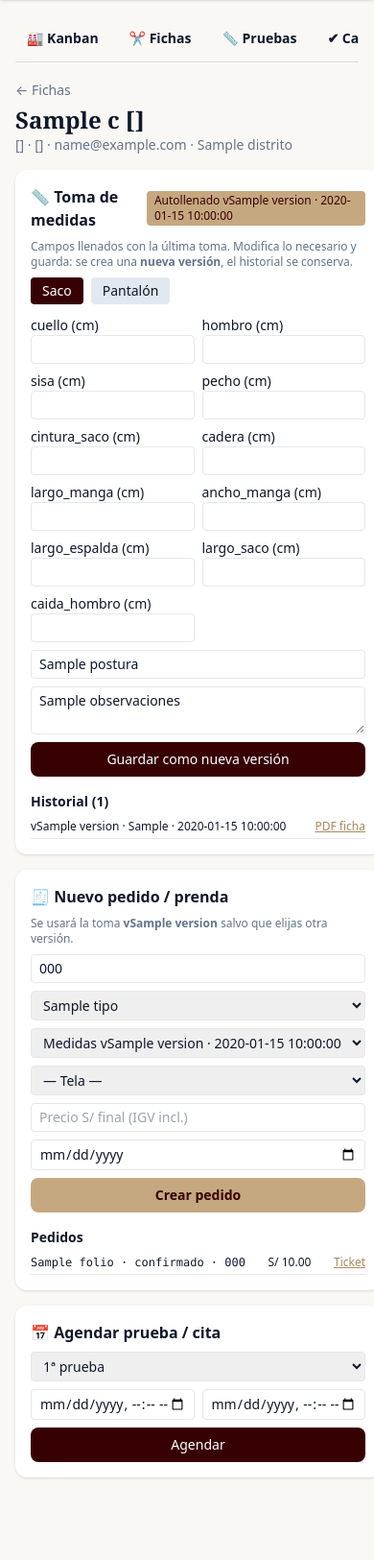
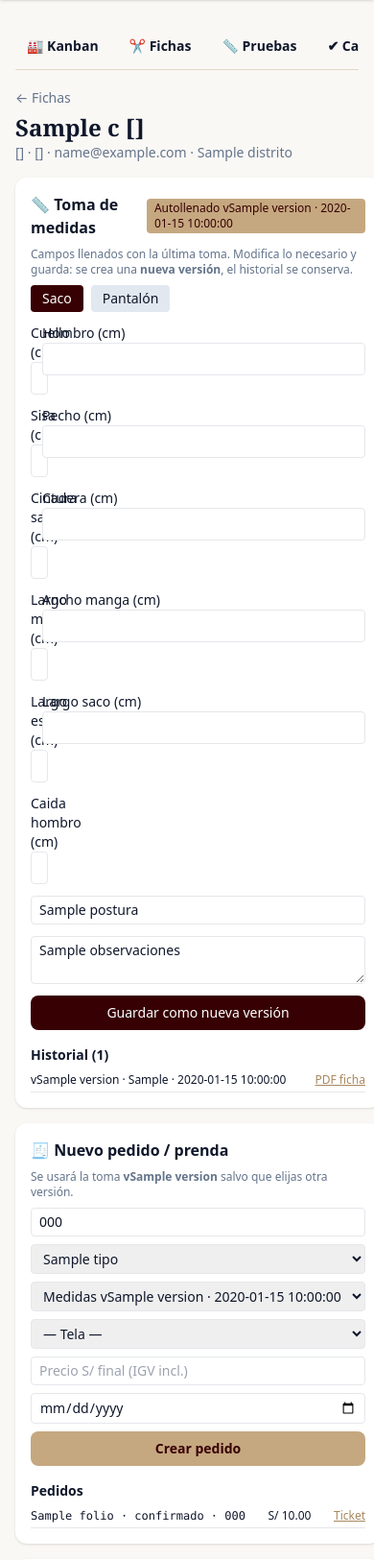
Before and after one commit to Herbe077/Suit-Elans-ERP, a Python web app: template app/templates/taller/ficha_detalle.html in a window 390 px wide. Shown: the part 52-1677 px from the top of the page at 96% size. Before the commit the page ends 1594 px from the top, so only its background shows below. Run offline with Jinja, Linux system fonts and the light colour scheme; the template is opened without the code that fills it: most values are stand-ins (such as "Sample title", 1, 10 or a date in 2020); some libraries are stand-ins or nearby versions.

Commit message:
fix(mobile): fichas responsive, sub-bar scroll, bottom nav y zona peligro
- Medidas grid-cols-1/sm:2 con etiquetas capitalizadas e inputmode decimal
- Sub-barra con scroll horizontal y scrollbar-none
- Bottom nav a 5 accesos + drawer lateral con sidebar completa
- Eliminar ficha movido a Zona de Peligro con doble confirmación

```diff
--- a/app/templates/base.html
+++ b/app/templates/base.html
@@ -27,6 +27,8 @@ h1 { font-family: Georgia, 'Times New Roman', serif; }
 .bg-ink { background-color: #1F1112; }
 .bg-marfil { background-color: #FAF8F5; }
 [x-cloak] { display: none !important; }
+.scrollbar-none { scrollbar-width: none; -ms-overflow-style: none; }
+.scrollbar-none::-webkit-scrollbar { display: none; }
 </style>
 </head>
 <body class="bg-marfil text-slate-900 min-h-screen">
@@ -48,20 +50,30 @@ h1 { font-family: Georgia, 'Times New Roman', serif; }
 </main>
 </div>
 {% if user %}
-{# Mobile bottom nav — consolidado, sin duplicados, incluye Finanzas/Rendimiento #}
-<nav class="lg:hidden fixed bottom-0 inset-x-0 bg-ink text-white flex py-2 text-[11px] z-40 overflow-x-auto" style="padding-bottom: env(safe-area-inset-bottom)">
+{# Mobile bottom nav — 5 accesos máximos; el resto vive en el drawer (sidebar) #}
+<div x-data="{ drawer: false }">
+<nav class="lg:hidden fixed bottom-0 inset-x-0 bg-ink text-white flex justify-around py-2 text-[11px] z-40" style="padding-bottom: env(safe-area-inset-bottom)">
   {% macro mlink(href, icon, label, roles) -%}
   {% if user and (user.role|lower == 'admin' or user.role in roles or user.role|lower in roles|map('lower') ) %}<a href="{{ href }}" class="p-2 whitespace-nowrap text-center min-w-[56px]">{{ icon }}<br>{{ label }}</a>{% endif %}
   {%- endmacro %}
   {{ mlink('/dashboard', '📊', 'Panel', ['VENTA','SASTRE-MAESTRO','SASTRE-ASISTENTE','ALMACEN','FINANZAS','ventas','sastre','taller','almacen','gerente','contador']) }}
   {{ mlink('/ventas/pos', '🛒', 'POS', ['VENTA','SASTRE-MAESTRO','ventas']) }}
+  {{ mlink('/produccion/kanban', '🧵', 'Taller', ['SASTRE-MAESTRO','SASTRE-ASISTENTE','taller','sastre']) }}
   {{ mlink('/ventas/caja', '💰', 'Caja', ['VENTA','SASTRE-MAESTRO','ventas']) }}
-  {{ mlink('/produccion/kanban', '🧵', 'Taller', ['SASTRE-MAESTRO','SASTRE-ASISTENTE','taller','sastre']) }}
-  {{ mlink('/rendimiento/registro', '⚡', 'Tareo', ['SASTRE-MAESTRO','SASTRE-ASISTENTE','taller','sastre']) }}
-  {{ mlink('/inventario/almacen', '📦', 'Almacén', ['ALMACEN','almacen']) }}
-  {{ mlink('/finanzas/cuentas-por-cobrar', '💰', 'Finanzas', ['FINANZAS','gerente','contador']) }}
-  {{ mlink('/admin/usuarios', '⚙️', 'Admin', []) }}
+  <button @click="drawer = true" class="p-2 whitespace-nowrap text-center min-w-[56px]" aria-label="Abrir menú">☰<br>Menú</button>
 </nav>
+<div x-show="drawer" x-cloak class="lg:hidden fixed inset-0 z-50">
+  <div class="absolute inset-0 bg-black/60" @click="drawer = false"></div>
+  <aside class="absolute left-0 inset-y-0 w-72 max-w-[85vw] bg-ink text-white overflow-y-auto">
+    <div class="flex items-center justify-between px-4 pt-4 pb-2 border-b border-white/10">
+      <span class="font-serif text-lg">SUIT <span class="text-laton">ELANS</span></span>
+      <button @click="drawer = false" class="text-slate-300 border border-white/20 rounded-full w-8 h-8" aria-label="Cerrar menú">✕</button>
+    </div>
+    {% include "components/sidebar.html" %}
+    <div class="p-3"><a href="/auth/logout" class="block text-center text-sm text-red-300 border border-white/20 rounded-lg py-1.5">Salir</a></div>
+  </aside>
+</div>
+</div>
 {% endif %}
 <script>
 if ('serviceWorker' in navigator) { navigator.serviceWorker.register('/static/service-worker.js'); }
--- a/app/templates/produccion/base_produccion.html
+++ b/app/templates/produccion/base_produccion.html
@@ -1,6 +1,6 @@
 {% extends "base.html" %}
 {% block content %}
-<div class="flex gap-2 mb-4 text-sm border-b border-[#C5A880]/40 pb-2 overflow-x-auto">
+<div class="flex overflow-x-auto whitespace-nowrap scrollbar-none py-2 gap-2 mb-4 text-sm border-b border-[#C5A880]/40 pb-2">
   <a href="/produccion/kanban" class="px-3 py-1.5 rounded-lg whitespace-nowrap {{ 'bg-borgo text-white' if tab=='kanban' else 'hover:bg-white' }} font-bold">🏭 Kanban</a>
   <a href="/produccion/fichas" class="px-3 py-1.5 rounded-lg whitespace-nowrap {{ 'bg-borgo text-white' if tab=='fichas' else 'hover:bg-white' }} font-bold">✂️ Fichas</a>
   <a href="/produccion/pruebas" class="px-3 py-1.5 rounded-lg whitespace-nowrap {{ 'bg-borgo text-white' if tab=='pruebas' else 'hover:bg-white' }} font-bold">📏 Pruebas</a>
--- a/app/templates/taller/ficha_detalle.html
+++ b/app/templates/taller/ficha_detalle.html
@@ -12,11 +12,6 @@
 {% if error == 'con_pagos' %}<div class="bg-red-50 border border-red-200 text-red-800 rounded-xl p-3 mt-3 mb-3 text-sm">⚠️ No se puede anular: el pedido tiene pagos registrados.</div>{% endif %}
 <div class="flex items-center justify-between mt-1 flex-wrap gap-2">
 <h1 class="text-2xl font-bold">{{ c.nombre }} {{ c.apellidos }}</h1>
-{% if user.role|lower == 'admin' and c %}
-<form method="post" action="/produccion/fichas/{{ c.id }}/eliminar" onsubmit="return confirm('¿Eliminar la ficha de {{ c.nombre }} {{ c.apellidos }}? Se borrarán sus medidas y citas. No se puede si tiene pedidos, cotizaciones o comprobantes.')">
-  <button class="text-xs bg-red-700 text-white rounded-lg px-3 py-1.5">🗑 Eliminar ficha</button>
-</form>
-{% endif %}
 </div>
 <p class="text-sm text-slate-500 mb-4">{{ c.doc_label }} · {{ c.telefono or '' }} · {{ c.email or '' }} · {{ c.distrito or '' }}</p>
 
@@ -35,18 +30,18 @@
     <button @click="tab='saco'" :class="tab==='saco' ? 'bg-borgo text-white' : 'bg-slate-200'" class="rounded px-3 py-1">Saco</button>
     <button @click="tab='pantalon'" :class="tab==='pantalon' ? 'bg-borgo text-white' : 'bg-slate-200'" class="rounded px-3 py-1">Pantalón</button>
   </div>
-  <form method="post" action="/produccion/fichas/{{ c.id }}/medidas" class="grid grid-cols-2 gap-2 text-sm">
+  <form method="post" action="/produccion/fichas/{{ c.id }}/medidas" class="grid grid-cols-1 sm:grid-cols-2 gap-3 text-sm">
     <input type="hidden" name="tipo_prenda" :value="tab">
     <div x-show="tab==='saco'" class="contents">
       {% for f in ['cuello','hombro','sisa','pecho','cintura_saco','cadera','largo_manga','ancho_manga','largo_espalda','largo_saco','caida_hombro'] %}
       {% set v = ultima[f] if ultima else none %}
-      <label>{{ f }} (cm)<input name="{{ f }}" type="number" step="0.1" value="{{ v if v is not none else '' }}" class="w-full border rounded px-2 py-1"></label>
+      <label>{{ f.replace('_', ' ')|capitalize }} (cm)<input name="{{ f }}" type="number" step="0.1" inputmode="decimal" value="{{ v if v is not none else '' }}" class="w-full border rounded px-2 py-1.5"></label>
       {% endfor %}
     </div>
     <div x-show="tab==='pantalon'" class="contents">
       {% for f in ['cintura_pantalon','cadera_pantalon','tiro','muslo','rodilla','tobillo','largo_pantalon'] %}
       {% set v = ultima[f] if ultima else none %}
-      <label>{{ f }} (cm)<input name="{{ f }}" type="number" step="0.1" value="{{ v if v is not none else '' }}" class="w-full border rounded px-2 py-1"></label>
+      <label>{{ f.replace('_', ' ')|capitalize }} (cm)<input name="{{ f }}" type="number" step="0.1" inputmode="decimal" value="{{ v if v is not none else '' }}" class="w-full border rounded px-2 py-1.5"></label>
       {% endfor %}
     </div>
     <input name="postura" placeholder="Postura" value="{{ ultima.postura if ultima and ultima.postura else '' }}" class="col-span-2 border rounded px-2 py-1">
@@ -109,4 +104,16 @@
 </div>
 </div>
 </div>
+{% if user.role|lower == 'admin' and c %}
+<div class="mt-4 bg-red-50 border-2 border-red-300 rounded-xl p-4" x-data="{ confirma: false }">
+  <h2 class="font-bold text-sm text-red-800 mb-1">⚠️ Zona de Peligro</h2>
+  <p class="text-xs text-red-700 mb-2">Eliminar la ficha borra sus medidas y citas. No se puede si tiene pedidos, cotizaciones o comprobantes.</p>
+  <button x-show="!confirma" @click="confirma = true" class="text-xs bg-white border border-red-400 text-red-700 rounded-lg px-3 py-2 font-semibold">🗑 Eliminar ficha…</button>
+  <form x-show="confirma" method="post" action="/produccion/fichas/{{ c.id }}/eliminar" class="flex flex-wrap items-center gap-2 text-xs">
+    <span class="text-red-800 font-semibold">¿Eliminar la ficha de {{ c.nombre }} {{ c.apellidos }}? Esta acción no se puede deshacer.</span>
+    <button class="bg-red-700 text-white rounded-lg px-4 py-2 font-bold">Sí, eliminar definitivamente</button>
+    <button type="button" @click="confirma = false" class="bg-white border border-slate-300 rounded-lg px-4 py-2">Cancelar</button>
+  </form>
+</div>
+{% endif %}
 {% endblock %}
```
Also changed, not shown: tests/test_fichas_views.py (added, +40 -0 lines).
